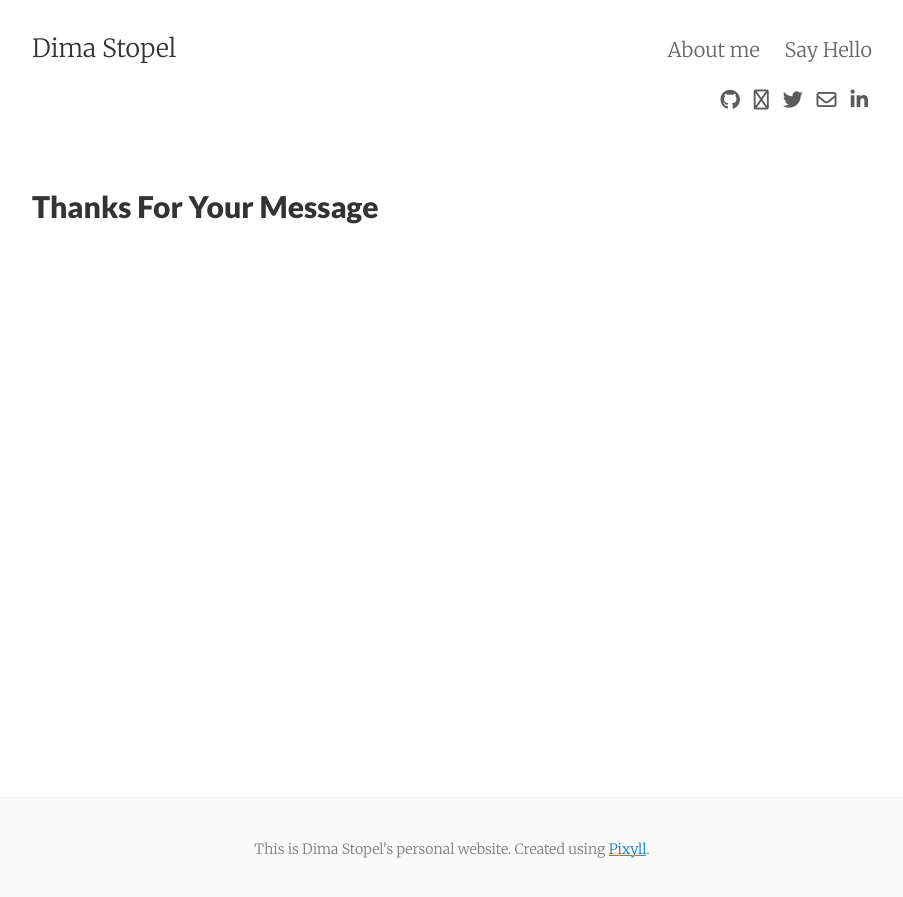
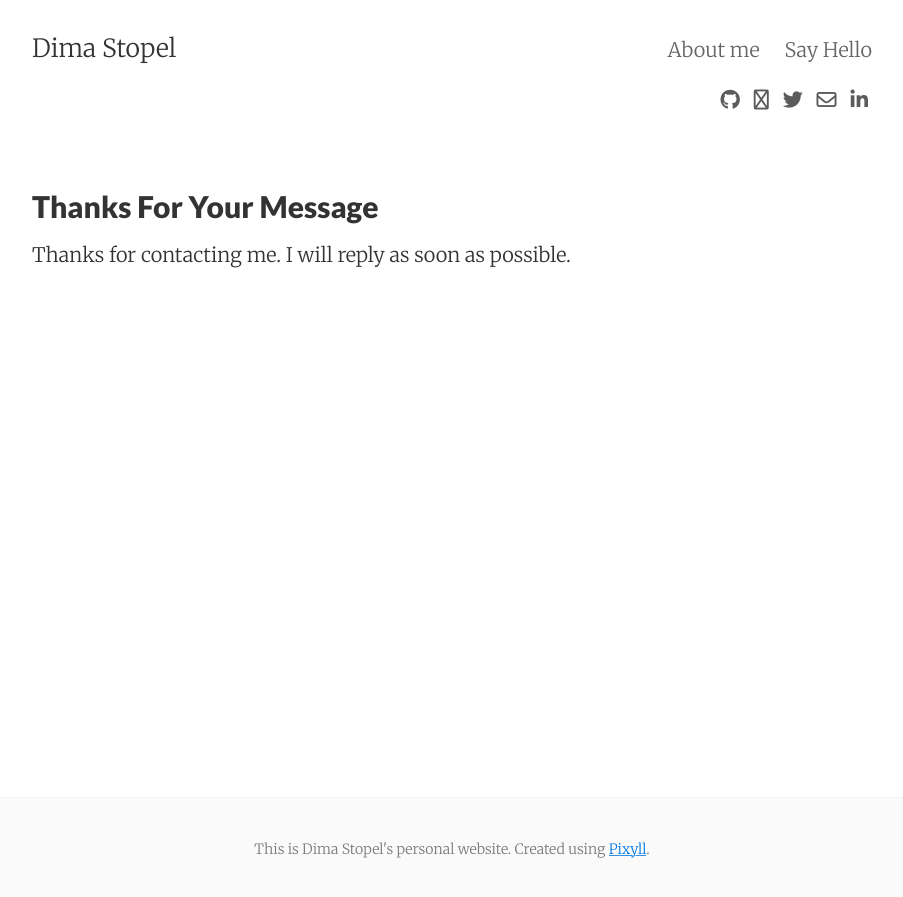
Before and after one commit to dimastopel/dimastopel.github.io, a Jekyll site: the page built from thanks.md, in a window 1280 px wide. Shown: the top 897 px of the page, without its empty margins (188-1091 px from the left). Built offline with Jekyll 4.4.1, drawn with Linux system fonts in a browser that asks for light colours; nearby versions of some CDN libraries; part of the change alters nothing that is shown.

```diff
--- a/_config.yml
+++ b/_config.yml
@@ -92,16 +92,16 @@ text:
     related_posts:  'Related Posts'
   index:
     coming_soon: 'Coming soon...'
-  #contact:
-  #  email:    'Email Address'
-  #  content:  'What would you like to say?'
-  #  subject:  'New submission!'
-  #  submit:   'Say Hello'
-  #  ajax:
-  #    sending:  'sending..'
-  #    sent:     'Message sent!'
-  #    error:    'Error!'
-  #thanks: 'Thanks for contacting me. I will reply as soon as possible.'
+  contact:
+    email:    'Email Address'
+    content:  'What would you like to say?'
+    subject:  'New submission!'
+    submit:   'Say Hello'
+    ajax:
+      sending:  'sending..'
+      sent:     'Message sent!'
+      error:    'Error!'
+  thanks: 'Thanks for contacting me. I will reply as soon as possible.'
   og_locale: 'en_US'
 
 # Build settings
```
Also changed, not shown: old_contact.html (renamed from contact.html).
